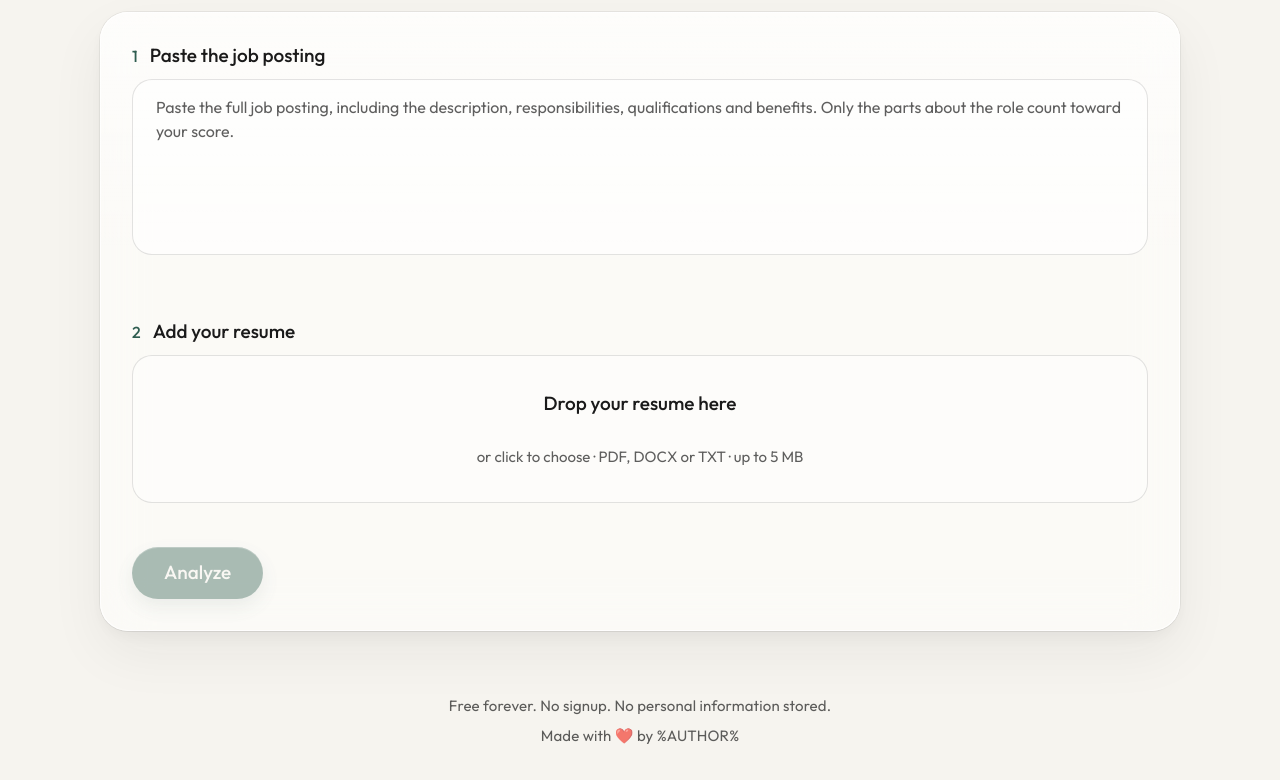
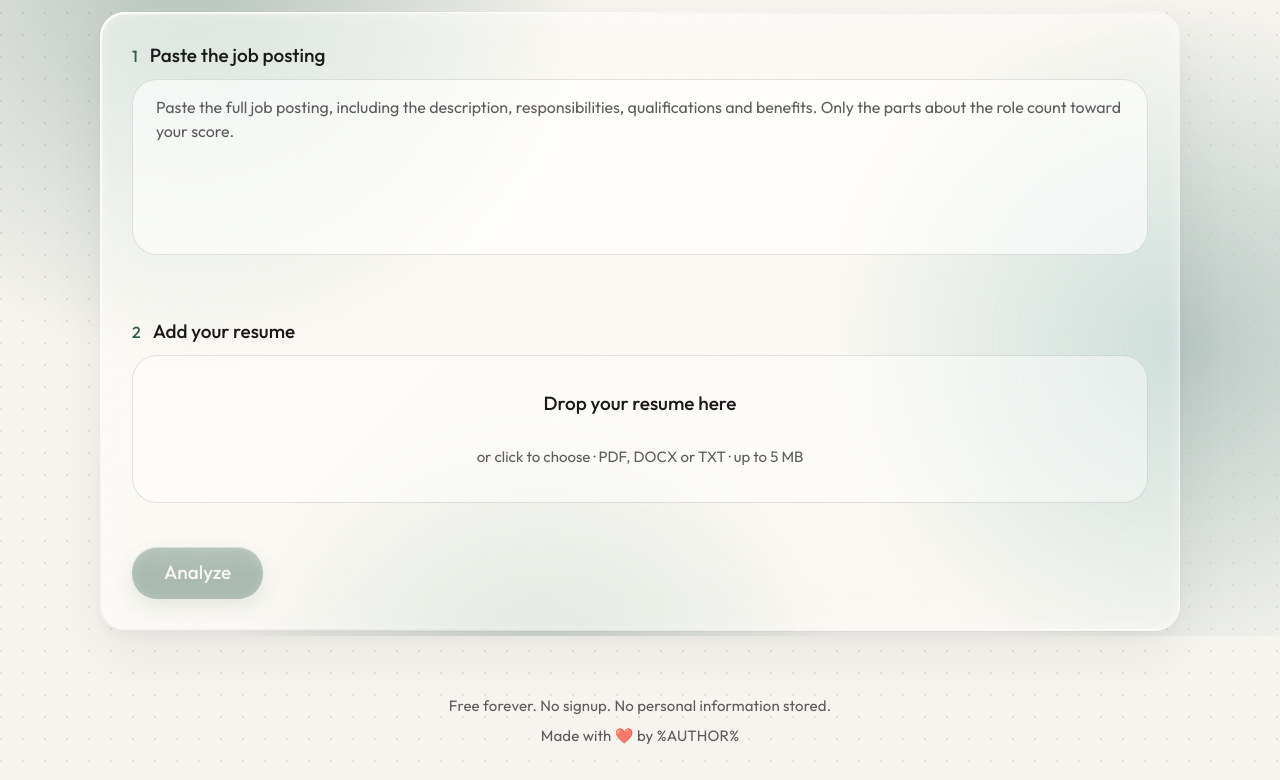
Before and after one commit to chintanjv/resume-match-score, a website built with Vite: page index.html in a window 1280 px wide. Shown: the part 164-944 px from the top of the page. Built offline with nearby package versions, Linux system fonts and the light colour scheme.

Commit message:
Liquid glass design
Rim highlights, angled glare and Fresnel edge glow on every glass surface,
tinted glass buttons, and a visible backdrop (the blobs were previously
hidden behind the body background) with a fine dot grid. One 25px corner
radius for all cards, fields and buttons. Contrast test models the new
backdrop.

Co-Authored-By: Claude Opus 5.5 <noreply@anthropic.com>

```diff
--- a/src/styles/base.css
+++ b/src/styles/base.css
@@ -21,7 +21,6 @@ html {
 body {
   margin: 0;
   min-height: 100dvh;
-  background: var(--paper);
   color: var(--ink);
   font-family:
     'Outfit',
@@ -85,7 +84,6 @@ a:hover {
 :focus-visible {
   outline: 2px solid var(--accent);
   outline-offset: 3px;
-  border-radius: 12px;
 }
 
 ::selection {
--- a/src/styles/components.css
+++ b/src/styles/components.css
@@ -63,7 +63,7 @@
   resize: none;
   padding: var(--s-4) var(--s-5);
   border: 0;
-  border-radius: var(--r-inner);
+  border-radius: var(--r);
   background: rgb(255 255 255 / 0.6);
   box-shadow: inset 0 0 0 1px var(--ink-line);
   font-size: var(--t-2);
@@ -97,7 +97,7 @@
   gap: var(--s-2);
   min-height: 148px;
   padding: var(--s-5);
-  border-radius: var(--r-inner);
+  border-radius: var(--r);
   background: rgb(255 255 255 / 0.42);
   box-shadow: inset 0 0 0 1px var(--ink-line);
   text-align: center;
@@ -151,7 +151,7 @@
   color: var(--ink);
   font-size: var(--t-1);
   padding: var(--s-3) var(--s-4);
-  border-radius: var(--r-inner);
+  border-radius: var(--r);
   box-shadow: inset 0 0 0 1px var(--ink);
 }
 .linkish {
@@ -200,7 +200,7 @@
   gap: var(--s-2);
   min-height: 52px;
   padding: 0 var(--s-6);
-  border-radius: var(--r-pill);
+  border-radius: var(--r);
   font-size: var(--t-3);
   line-height: 1;
   transition:
@@ -209,17 +209,28 @@
     box-shadow var(--d-2) var(--ease);
 }
 .btn-primary {
-  background: var(--accent);
+  /* Tinted glass: the accent with a lit top edge and a soft inner glow. */
+  background: linear-gradient(
+    180deg,
+    color-mix(in srgb, var(--accent) 88%, white),
+    var(--accent) 55%
+  );
   color: var(--paper);
   box-shadow:
-    0 1px 0 rgb(255 255 255 / 0.25) inset,
-    0 8px 20px rgb(47 93 80 / 0.22);
+    inset 0 1px 0 rgb(255 255 255 / 0.45),
+    inset 0 0 12px -2px rgb(255 255 255 / 0.3),
+    inset 0 -1px 0 rgb(0 0 0 / 0.18),
+    0 8px 20px rgb(47 93 80 / 0.28);
 }
 .btn-quiet {
-  background: var(--glass-bg);
+  background: linear-gradient(180deg, rgb(255 255 255 / 0.6), rgb(255 255 255 / 0.32));
+  -webkit-backdrop-filter: blur(10px) saturate(180%);
+  backdrop-filter: blur(10px) saturate(180%);
   box-shadow:
-    inset 0 0 0 1px var(--glass-edge),
-    0 0 0 1px var(--ink-line);
+    inset 0 1px 0 rgb(255 255 255 / 0.95),
+    inset 0 0 10px -2px rgb(255 255 255 / 0.8),
+    0 0 0 1px var(--ink-line),
+    0 4px 12px rgb(26 26 26 / 0.06);
   font-size: var(--t-2);
   min-height: 48px;
   padding: 0 var(--s-5);
@@ -344,7 +355,7 @@
   gap: var(--s-4);
   align-items: start;
   padding: var(--s-4) var(--s-5);
-  border-radius: var(--r-inner);
+  border-radius: var(--r);
   background: var(--glass-bg);
   box-shadow:
     inset 0 0 0 1px var(--ink),
@@ -383,11 +394,8 @@
 }
 .dim:hover {
   transform: translateY(-2px);
-  background: var(--glass-bg-hover);
-  box-shadow:
-    inset 0 0 0 1px var(--glass-edge),
-    0 0 0 1px var(--ink-hair),
-    var(--shadow-lift);
+  --glass-a: 0.52;
+  --shadow: var(--shadow-lift);
 }
 .dim-head {
   display: grid;
@@ -395,7 +403,7 @@
   width: 100%;
   padding: var(--s-5);
   text-align: left;
-  border-radius: var(--r-card);
+  border-radius: var(--r);
 }
 .dim-head:active {
   transform: scale(0.98);
@@ -482,10 +490,8 @@
   font-size: var(--t-1);
 }
 .dim.ats {
-  box-shadow:
-    inset 0 0 0 1px var(--glass-edge),
-    0 0 0 1px var(--ink-line),
-    var(--shadow);
+  outline: 1px solid var(--ink-line);
+  outline-offset: 3px;
 }
 
 /* Badges: score states use the accent at different strengths, plus ink. Never red/yellow/green. */
@@ -719,7 +725,7 @@
   align-items: start;
   width: 100%;
   padding: var(--s-3) var(--s-4);
-  border-radius: var(--r-inner);
+  border-radius: var(--r);
   text-align: left;
   box-shadow: inset 0 0 0 1px var(--ink-hair);
   transition:
--- a/src/styles/glass.css
+++ b/src/styles/glass.css
@@ -1,25 +1,50 @@
-/* One recipe for every glass surface. */
+/* Liquid glass: one recipe for every glass surface.
+   Layers, back to front: frosted backdrop (blur + saturation),
+   a thin tint, a Fresnel glow along the inside of the rim, and an angled glare on the rim itself. */
 .glass {
   position: relative;
-  background: var(--glass-bg);
-  -webkit-backdrop-filter: blur(24px) saturate(160%);
-  backdrop-filter: blur(24px) saturate(160%);
-  border-radius: var(--r-card);
+  background: linear-gradient(
+    135deg,
+    rgb(255 255 255 / calc(var(--glass-a) + 0.1)),
+    rgb(255 255 255 / var(--glass-a)) 45%,
+    rgb(255 255 255 / calc(var(--glass-a) - 0.06))
+  );
+  -webkit-backdrop-filter: blur(var(--glass-blur)) saturate(180%);
+  backdrop-filter: blur(var(--glass-blur)) saturate(180%);
+  border-radius: var(--r);
   box-shadow:
-    inset 0 0 0 1px var(--glass-edge),
-    0 0 0 1px var(--ink-hair),
+    /* Fresnel: the rim catches more light than the face. */
+    inset 0 0 18px -4px rgb(255 255 255 / 0.75),
+    inset 0 1px 0 rgb(255 255 255 / 0.9),
+    inset 0 -1px 0 rgb(26 26 26 / 0.05),
     var(--shadow);
   isolation: isolate;
 }
-/* Specular highlight across the top edge. */
+
+/* Glare: a hairline rim lit from the top left, with a fainter opposite highlight. */
 .glass::before {
   content: '';
   position: absolute;
   inset: 0;
+  padding: 1.5px;
   border-radius: inherit;
-  background: linear-gradient(180deg, rgb(255 255 255 / 0.55) 0%, rgb(255 255 255 / 0) 38%);
+  background: linear-gradient(
+    var(--glare-angle),
+    rgb(255 255 255 / 1) 0%,
+    rgb(255 255 255 / 0.25) 22%,
+    rgb(26 26 26 / 0.06) 50%,
+    rgb(255 255 255 / 0.2) 78%,
+    rgb(255 255 255 / 0.75) 100%
+  );
+  -webkit-mask:
+    linear-gradient(#000 0 0) content-box,
+    linear-gradient(#000 0 0);
+  -webkit-mask-composite: xor;
+  mask:
+    linear-gradient(#000 0 0) content-box exclude,
+    linear-gradient(#000 0 0);
   pointer-events: none;
-  z-index: -1;
+  z-index: 1;
 }
 
 @supports not ((backdrop-filter: blur(1px)) or (-webkit-backdrop-filter: blur(1px))) {
@@ -28,7 +53,12 @@
   }
 }
 
-/* Soft shapes behind the glass so it has something to refract. */
+/* The scene behind the glass: a fine dot grid plus drifting colour, so the glass has something to show through. */
+html {
+  background:
+    radial-gradient(circle at 1px 1px, rgb(26 26 26 / 0.09) 1px, transparent 1.5px) 0 0 / 22px 22px,
+    var(--paper);
+}
 .blobs {
   position: fixed;
   inset: 0;
@@ -46,7 +76,7 @@
   height: 62vmax;
   left: -18vmax;
   top: -22vmax;
-  background: radial-gradient(closest-side, rgb(47 93 80 / 0.2), rgb(47 93 80 / 0));
+  background: radial-gradient(closest-side, rgb(47 93 80 / 0.315), rgb(47 93 80 / 0));
   animation: drift-a 80s var(--ease) infinite alternate;
 }
 .blobs span:nth-child(2) {
@@ -54,7 +84,11 @@
   height: 54vmax;
   right: -20vmax;
   top: 18vh;
-  background: radial-gradient(closest-side, rgb(26 26 26 / 0.07), rgb(26 26 26 / 0));
+  background: radial-gradient(
+    closest-side,
+    color-mix(in srgb, var(--accent) 34%, white 66%),
+    rgb(255 255 255 / 0)
+  );
   animation: drift-b 95s var(--ease) infinite alternate;
 }
 .blobs span:nth-child(3) {
@@ -62,7 +96,7 @@
   height: 48vmax;
   left: 12vw;
   bottom: -26vmax;
-  background: radial-gradient(closest-side, rgb(47 93 80 / 0.12), rgb(47 93 80 / 0));
+  background: radial-gradient(closest-side, rgb(47 93 80 / 0.225), rgb(47 93 80 / 0));
   animation: drift-a 110s var(--ease) infinite alternate-reverse;
 }
 @keyframes drift-a {
--- a/src/styles/tokens.css
+++ b/src/styles/tokens.css
@@ -15,8 +15,11 @@
   --accent-16: rgb(47 93 80 / 0.16);
   --accent-8: rgb(47 93 80 / 0.08);
 
-  --glass-bg: rgb(255 255 255 / 0.55);
-  --glass-bg-hover: rgb(255 255 255 / 0.64);
+  /* Liquid glass: face opacity (tested worst case is this minus 0.06), blur and glare direction. */
+  --glass-a: 0.42;
+  --glass-blur: 14px;
+  --glare-angle: 135deg;
+  --glass-bg: rgb(255 255 255 / 0.42);
   --glass-edge: rgb(255 255 255 / 0.8);
   --glass-solid: color-mix(
     in srgb,
@@ -42,8 +45,8 @@
   --s-7: 48px;
   --s-8: 64px;
 
-  --r-card: 28px;
-  --r-inner: 20px;
+  /* One corner radius for every card, field and button (pills are only for tags and badges). */
+  --r: 25px;
   --r-pill: 999px;
 
   --ease: cubic-bezier(0.2, 0.8, 0.2, 1);
```
Also changed, not shown: tests/contrast.test.ts (+7 -3 lines).
